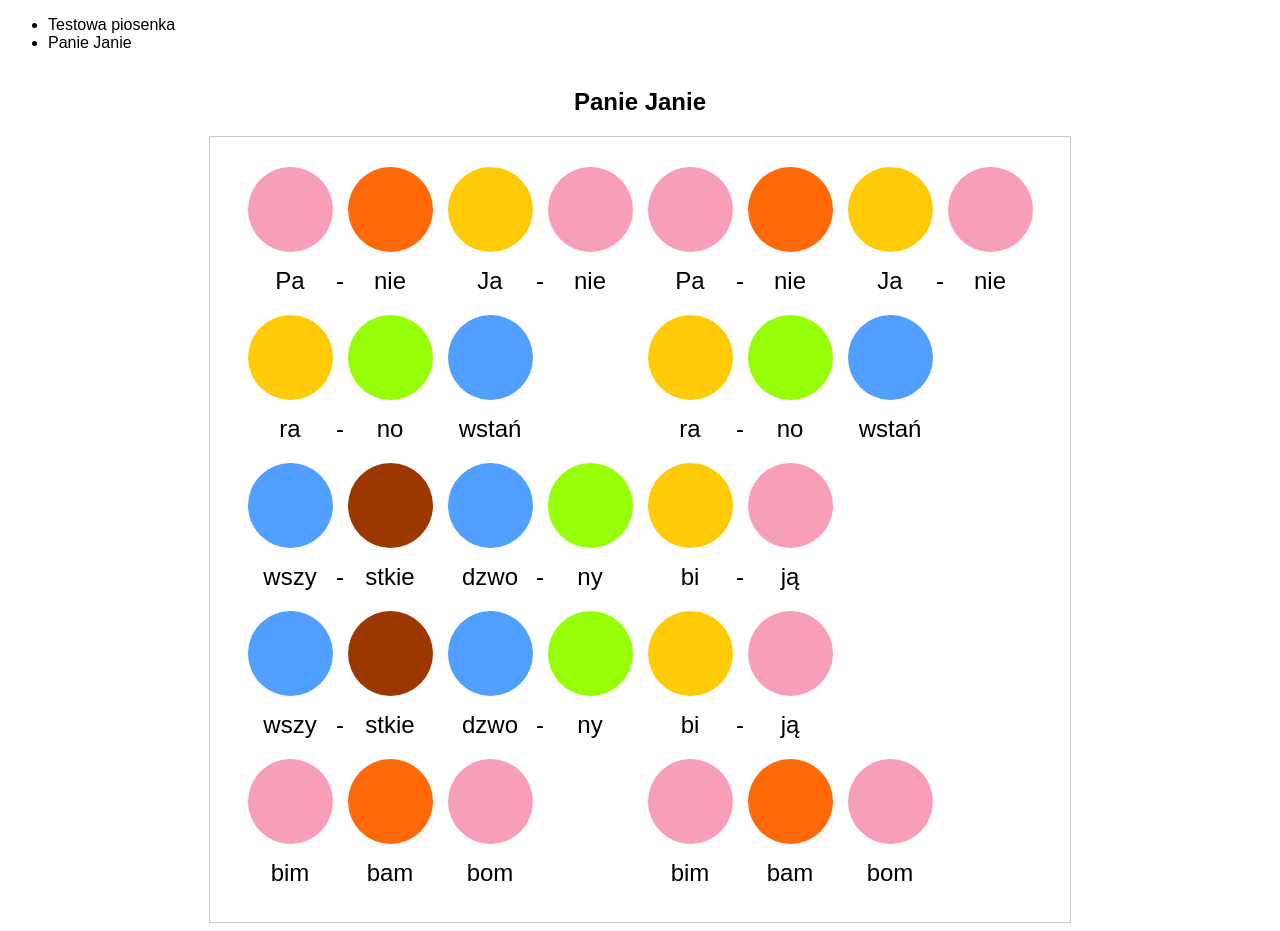
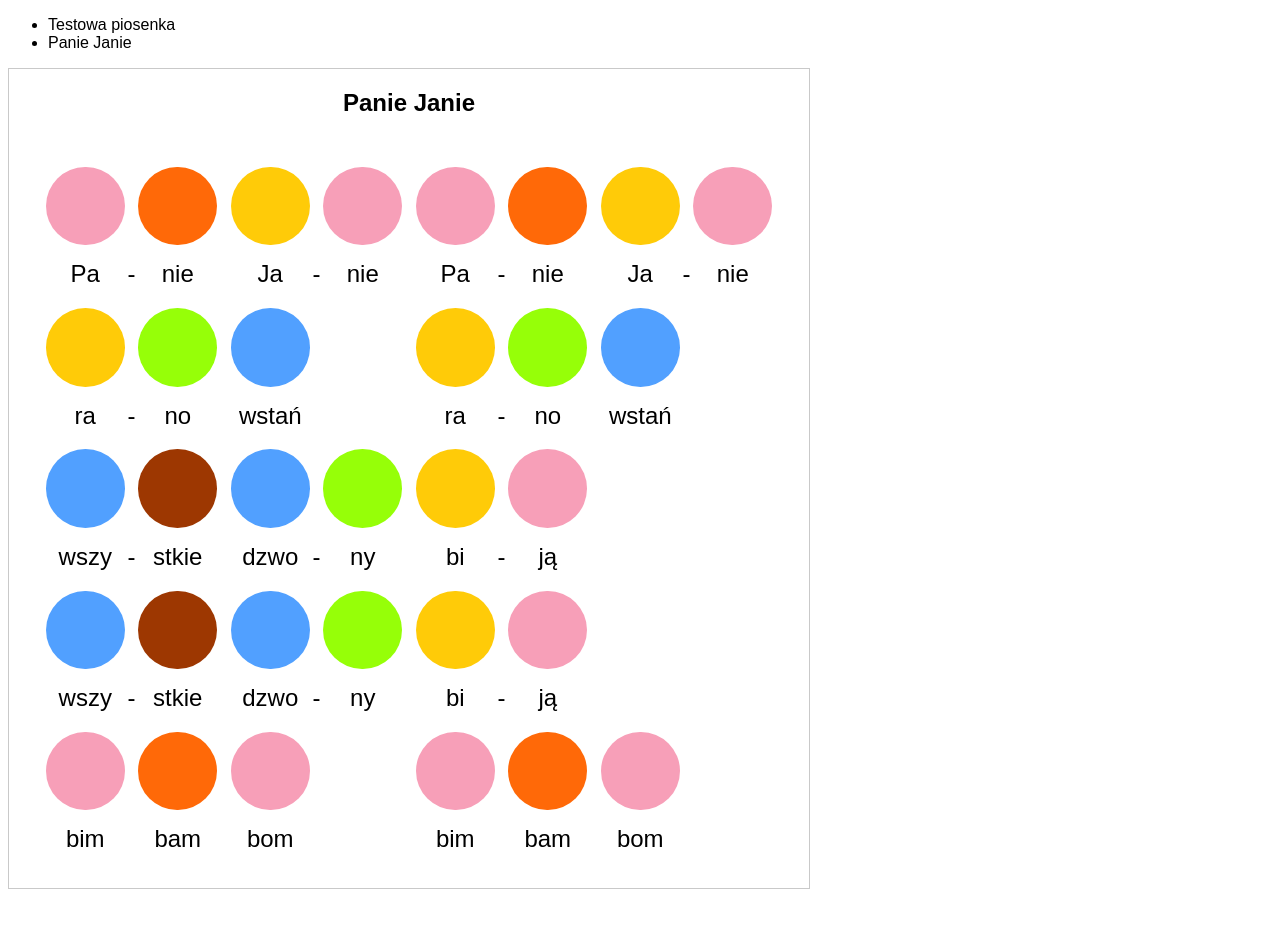
Before and after one commit to adamszadkowski/notes-page, a Vue app: page / in a window 1280 px wide. After the commit the page ends 897 px from the top, so only its background shows below. Built offline with nearby package versions, Linux system fonts and the light colour scheme.

Commit message:
Move border definition to song level

```diff
--- a/src/components/NotesPage.vue
+++ b/src/components/NotesPage.vue
@@ -48,12 +48,12 @@ export default defineComponent({
 
 <style lang="scss" scoped>
 .notes-page {
+  box-sizing: border-box;
   width: 100%;
   display: grid;
   grid-template-columns: repeat(5, 1fr);
   align-content: start;
   row-gap: 15px;
-  border: 1px solid rgb(201, 201, 201);
   padding: 30px;
 }
 </style>
--- a/src/views/HomeView.vue
+++ b/src/views/HomeView.vue
@@ -5,7 +5,7 @@
         <li v-for="song in songs" :key="song.id">{{ song.title }}</li>
       </ul>
     </nav>
-    <section>
+    <section class="song">
       <h1>{{ song.title }}</h1>
       <notes-page class="notes-page" :song="song"></notes-page>
     </section>
@@ -37,13 +37,12 @@ export default defineComponent({
 </script>
 
 <style lang="scss" scoped>
-section {
+section.song {
   display: flex;
   flex-direction: column;
   align-items: center;
 
-  .notes-page {
-    max-width: 800px;
-  }
+  border: 1px solid rgb(201, 201, 201);
+  max-width: 800px;
 }
 </style>
```
